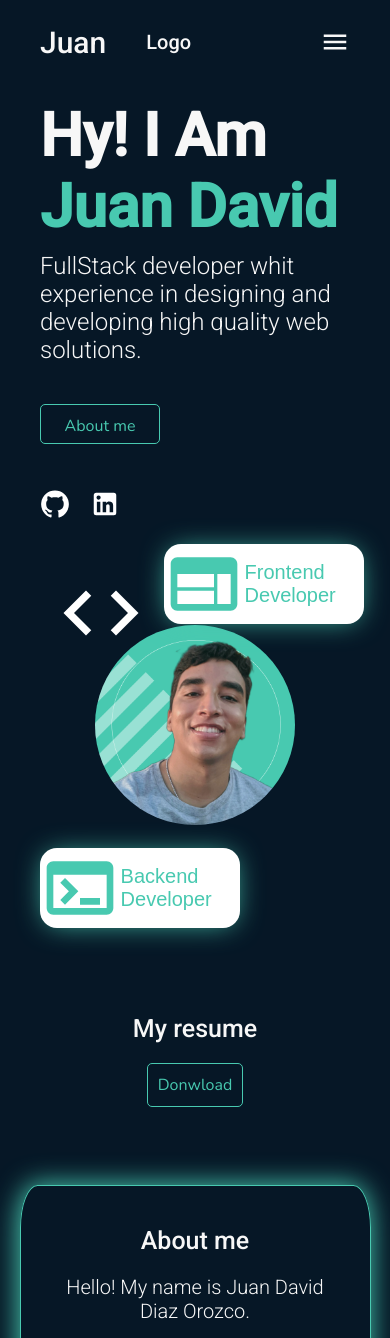
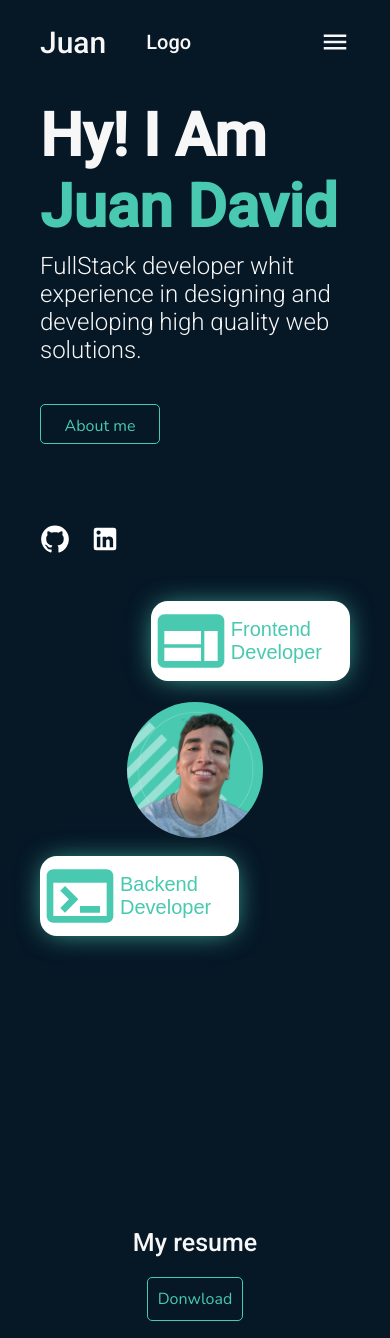
Before and after one commit to Jhondavid23/Portfolio, a React (Vite) app: page / in a window 390 px wide. Shown: the top 1338 px of the page. Built offline with nearby package versions, Linux system fonts and the light colour scheme.

Commit message:
bug fixing

```diff
--- a/src/components/Home/Home.jsx
+++ b/src/components/Home/Home.jsx
@@ -29,6 +29,7 @@ function Home() {
                 </div>
             </div>
             <div className="h-right">
+
                 <CodeIcon className='codeIcon'/>
                 <div className='floatingDiv1'>
                     <FloatingDiv Image={WebIcon} text1='Frontend' text2="Developer" />
--- a/src/components/Home/home.scss
+++ b/src/components/Home/home.scss
@@ -49,8 +49,7 @@
             margin-top: 2rem;
             display: flex;
             gap: 1rem;
-            position: absolute;
-            bottom: 0;
+            margin-bottom: 5px;
 
         }
 
@@ -73,16 +72,30 @@
         justify-content: center;
         position: relative;
 
+        .codeIcon {
+            color: white;
+            z-index: 2;
+            font-size: 60px;
+            position: absolute;
+            transform: scale(1.5);
+            top: 2%;
+            left: 10%;
+            border-radius: 50%;
+            padding: 0%;
+        }
+
         .floatingDiv1 {
+            position: absolute;
+            right: 0%;
+            top: 10%;
             z-index: 2;
-            top: 1%;
-            left: 65%;
         }
 
         .floatingDiv2 {
+            position: absolute;
+            left: 0%;
+            bottom: 0%;
             z-index: 2;
-            top: 19rem;
-            left: -2rem;
         }
 
         .h-image {
@@ -95,7 +108,7 @@
                 height: 35vw;
                 border-radius: 50%;
                 overflow: hidden;
-                background-color: aqua;
+
                 position: relative;
 
             }
@@ -118,89 +131,98 @@
         }
     }
 
-    .h-right>* {
-        position: absolute;
-    }
 
-    .h-right>:nth-child(1) {
-        color: white;
-        z-index: 2;
-        font-size: 60px;
-        position: absolute;
-        transform: scale(1.5);
-        top: 2%;
-        left: 10%;
-        border-radius: 50%;
-        padding: 0%;
-    }
+
+
 }
 
 @media (max-width: 992px) {
     .home {
+        flex-direction: column;
+        margin-bottom: 45%;
+    }
+
+    .h-right {
+
+        margin-top: 2rem;
+        margin: 0%;
+        padding-top: 50%;
+        padding-bottom: 50%;
+        position: relative;
         display: flex;
-        flex-direction: column;
+
+        .codeIcon {
+            display: none;
+        }
+    }
+
+    .floatingDiv2 {
+        position: absolute;
+        bottom: 0%;
+        left: 0;
+    }
+
+    .floatingDiv1 {
+        position: absolute;
+        top: 0%;
+        right: 0;
+    }
+
+    .h-image {
+        position: absolute;
+        top: 27%;
+    }
+
 
 
 }
 
-    .home .h-left {
-        padding-bottom: 80px;
+@media (max-width: 500px) {
+    .home {
+        flex-direction: column;
+        margin-bottom: 55%;
 
     }
 
-    .home .h-right {
+    .h-right {
+
+        margin-top: 2rem;
+        margin: 0%;
+        padding-top: 60%;
+        padding-bottom: 60%;
+        position: relative;
+        display: flex;
+
+        .codeIcon {
+            display: none;
+        }
 
 
-
-        .floatingDiv1 {
-            top: 5vw;
-            right: 0%;
 
     }
 
     .floatingDiv2 {
+        position: absolute;
+        bottom: 0%;
+        left: 0;
+    }
 
-            top: 100%;
-            left: 0%;
+    .floatingDiv1 {
+        position: absolute;
+        top: 0%;
+        right: 0;
+    }
+
+    .h-image {
+        position: absolute;
+        top: 37%;
     }
 
     .codeIcon {
-            top: 20%;
+        display: none;
     }
 
-        .h-image {
-            bottom: -2%;
-        }
 
-        .h-image .h-picture {
 
-            width: 300px;
-            height: 300px;
-            bottom: 0%;
-        }
-    }
-}
-
-@media (max-width: 500px) {
-
-    .home .h-right {
-        .h-image .h-picture {
-
-            width: 200px;
-            height: 200px;
-            bottom: 0%;
-        }
-
-        .floatingDiv1{
-            width: 200px;
-            left: 40%;
-        }
-        .floatingDiv2{
-            width: 200px;
-            left: 0%;
-            top: 110%;
-        }
 
 }
-
-}
```
Lines whose indentation alone changed are shown as unchanged.
